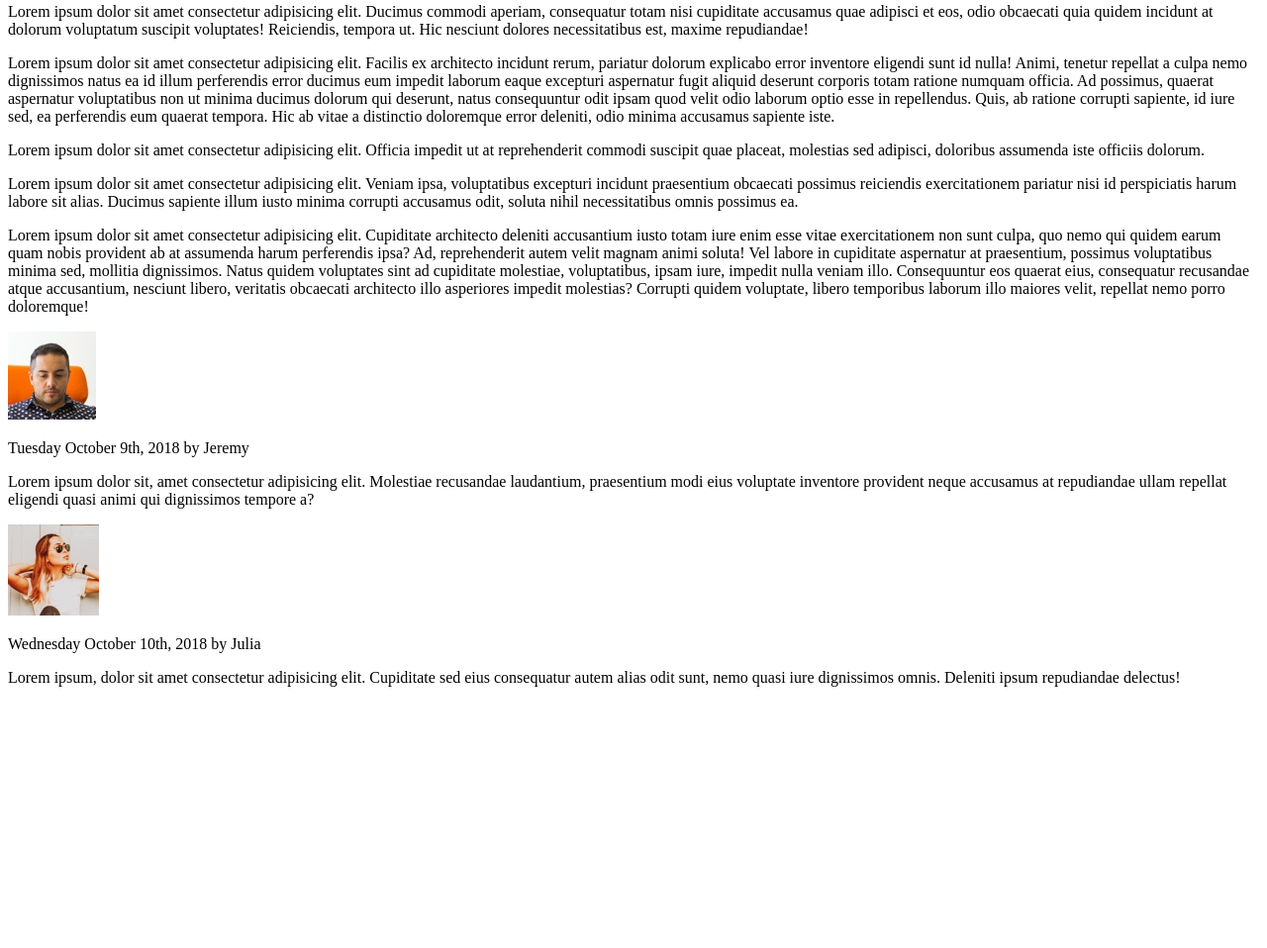
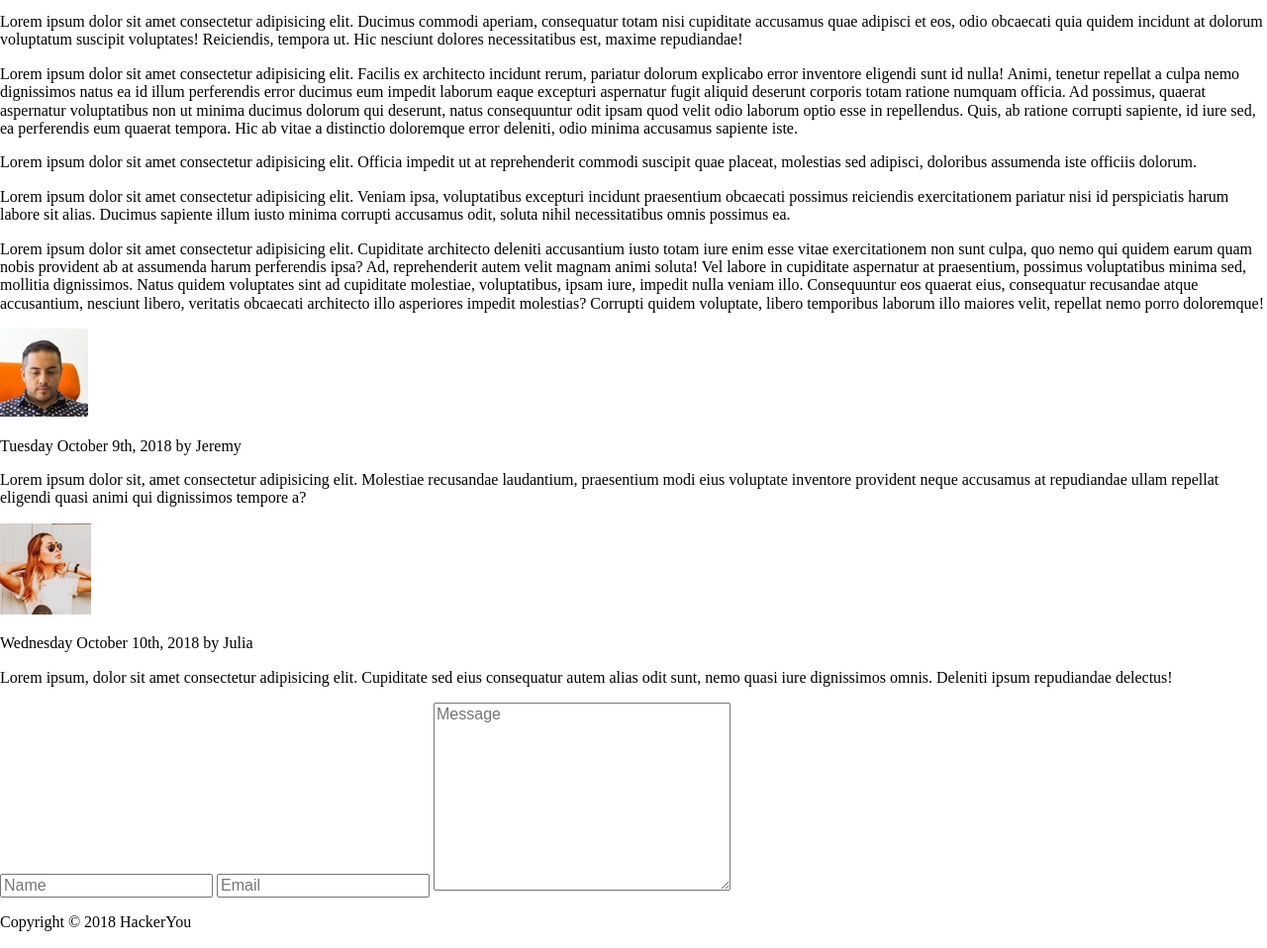
Before and after one commit to michedmnt/michelleDumontProjectOne, a plain HTML site: page blog.html in a window 1280 px wide. Shown: the part 1459-2417 px from the top of the page at 99% size. Before the commit the page ends 2169 px from the top, so only its background shows below. Drawn offline with Linux system fonts and the light colour scheme.

Commit message:
finished markup for blog, added footer and form. linked css to all

```diff
--- a/blog.html
+++ b/blog.html
@@ -4,7 +4,8 @@
     <meta charset="UTF-8">
     <meta http-equiv="X-UA-Compatible" content="IE=edge">
     <meta name="viewport" content="width=device-width, initial-scale=1.0">
-    <title></title>
+    <title>Sophie's Blog</title>
+    <link rel="stylesheet" href="./styles/styles.css">
 </head>
 <body>
     <a href="#mainContent" class="skipLink">Skip to the main content.</a>
@@ -85,6 +86,22 @@
                 </div><!--END .comment2-->
             </div> <!--END .wrapper-->
         </section>
+
+        <section class="comment">
+            <form action="" method="" class="commentForm">
+                <label for="name" class="sr-only">Name</label>
+                <input type="text" id="name" placeholder="Name">
+
+                <label for="email" class="sr-only">Email</label>
+                <input type="email" id="email" placeholder="Email">
+
+                <label for="comment" class="sr-only">Message</label>
+                <textarea name="comment" id="comment" cols="30" rows="10" placeholder="Message"></textarea>
+            </form>
+        </section>
     </main>
+    <footer>
+        <p>Copyright © 2018 HackerYou</p>
+    </footer>
 </body>
 </html>
```
Also changed, not shown: contact.html (+2 -3 lines), index.html (+0 -1 lines).
